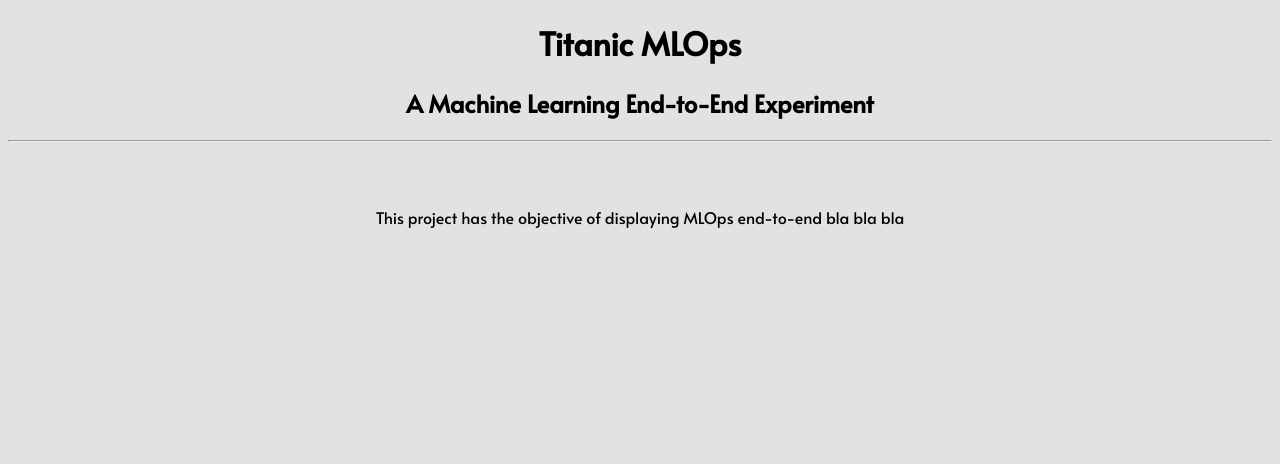
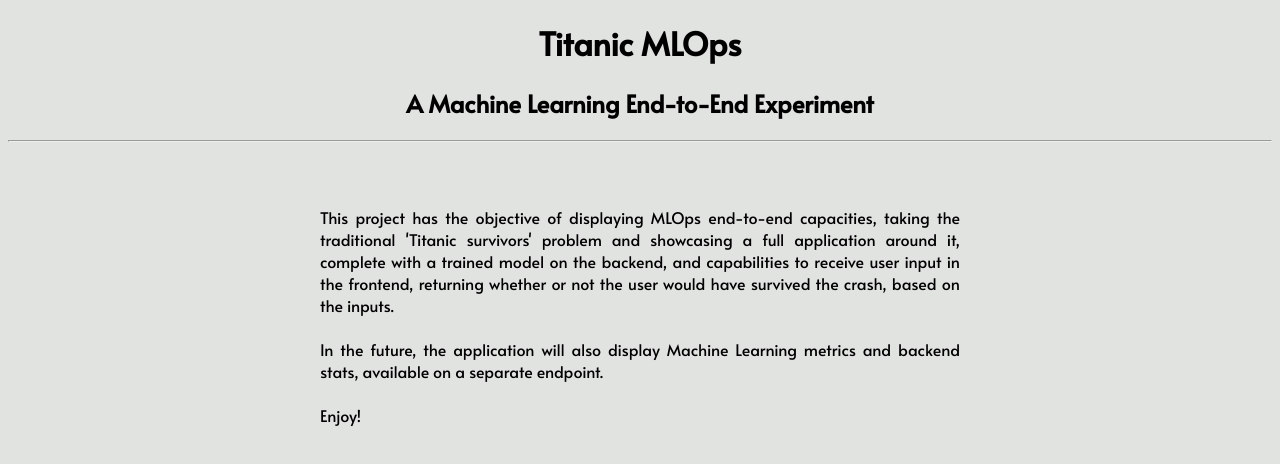
Before and after one commit to RafaelRochaS/Titanic_Frontend, an Angular app: page / in a window 1280 px wide. Shown: the top 464 px of the page. Built offline with nearby package versions, Linux system fonts and the light colour scheme.

Commit message:
Improved description

```diff
--- a/src/app/components/landing-page/landing-page.component.css
+++ b/src/app/components/landing-page/landing-page.component.css
@@ -4,5 +4,8 @@
 
 #description {
     margin-top: 4rem;
-    text-align: center;
+    text-align: justify;
+    max-width: 40rem;
+    margin-left: auto;
+    margin-right: auto;
 }
--- a/src/app/components/landing-page/landing-page.component.html
+++ b/src/app/components/landing-page/landing-page.component.html
@@ -9,10 +9,18 @@
             </h2>
             <hr>
         </div>
-        <div class="row">
+        <div class="row d-flex justify-content-center text-center">
             <div class="col">
                 <p id="description">
-                    This project has the objective of displaying MLOps end-to-end bla bla bla
+                    This project has the objective of displaying MLOps end-to-end capacities, taking the traditional 'Titanic survivors' problem and showcasing
+                    a full application around it, complete with a trained model on the backend, and capabilities to receive user input in the frontend, returning whether or
+                    not the user would have survived the crash, based on the inputs.
+                    <br >
+                    <br >
+                    In the future, the application will also display Machine Learning metrics and backend stats, available on a separate endpoint.
+                    <br >
+                    <br >
+                    Enjoy!
                 </p>
             </div>
         </div>
```
